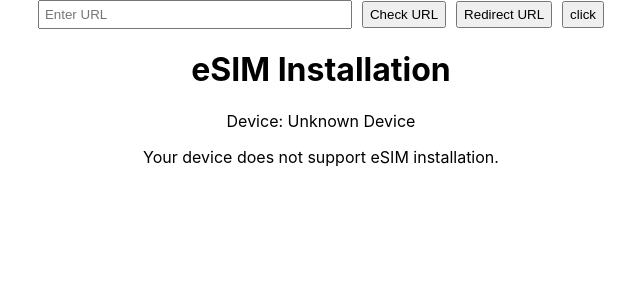
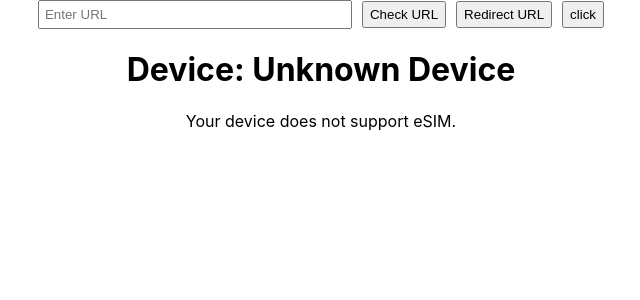
Before and after one commit to jaydipsonani/urlChecker, a React (Create React App) app: page / in a window 1280 px wide. Shown: the top 300 px of the page, without its empty margins (319-959 px from the left). Built offline with nearby package versions, Linux system fonts and the light colour scheme.

Commit message:
Update eSIMChecker.js

```diff
--- a/src/eSIMChecker.js
+++ b/src/eSIMChecker.js
@@ -1,99 +1,71 @@
-import { useEffect, useState } from 'react';
+import React, { useState, useEffect } from 'react';
 
-// Function to detect the platform
-const detectDevicePlatform = () => {
-  const userAgent = navigator.userAgent || navigator.vendor || window.opera;
-
-  if (/iPad|iPhone|iPod/.test(userAgent) && !window.MSStream) {
-    return 'iOS';
-  } else if (/android/i.test(userAgent)) {
-    return 'Android';
-  }
-  return 'Unknown';
+const supportedESIMDevices = {
+  iOS: [
+    'iPhone XS', 'iPhone XS Max', 'iPhone XR', 'iPhone 11', 'iPhone 11 Pro',
+    'iPhone 11 Pro Max', 'iPhone SE (2nd generation)', 'iPhone 12',
+    'iPhone 12 mini', 'iPhone 12 Pro', 'iPhone 12 Pro Max', 'iPhone 13',
+    'iPhone 13 mini', 'iPhone 13 Pro', 'iPhone 13 Pro Max', 'iPhone 14',
+    'iPhone 14 Plus', 'iPhone 14 Pro', 'iPhone 14 Pro Max'
+  ],
+  Android: [
+    'Google Pixel 2', 'Google Pixel 3', 'Google Pixel 3a', 'Google Pixel 4',
+    'Google Pixel 4a', 'Google Pixel 5', 'Google Pixel 5a', 'Samsung Galaxy S20',
+    'Samsung Galaxy S20+', 'Samsung Galaxy S20 Ultra', 'Samsung Galaxy S21',
+    'Samsung Galaxy S21+', 'Samsung Galaxy S21 Ultra'
+  ]
 };
 
-// Function to check eSIM support based on platform and device name
-const detectEsimSupport = () => {
-  const userAgent = navigator.userAgent || navigator.vendor || window.opera;
-  const platform = detectDevicePlatform();
+const ESIMCheck = () => {
+  const [device, setDevice] = useState('');
+  const [isESIMSupported, setIsESIMSupported] = useState(false);
 
-  let esimSupported = false;
-  let deviceName = 'Unknown Device';
+  useEffect(() => {
+    const userAgent = navigator.userAgent || navigator.vendor || window.opera;
 
-  if (platform === 'iOS') {
-    const iOSDeviceMatch = userAgent.match(/iPhone|iPad|iPod/);
-    if (iOSDeviceMatch) {
-      deviceName = iOSDeviceMatch[0];
-      const iOSVersionMatch = userAgent.match(/OS (\d+_\d+)/);
-      if (iOSVersionMatch) {
-        const version = iOSVersionMatch[1].replace('_', '.');
-        esimSupported = parseFloat(version) >= 12; // eSIM support on iOS 12 and above
-        deviceName += ` (iOS ${version})`;
+    // Check for iOS devices
+    if (/iPhone/.test(userAgent)) {
+      const matchedDevice = supportedESIMDevices.iOS.find(device =>
+        userAgent.includes(device)
+      );
+      if (matchedDevice) {
+        setDevice(matchedDevice);
+        setIsESIMSupported(true);
+      } else {
+        setDevice('Unknown iPhone');
       }
     }
-  } else if (platform === 'Android') {
-    // Use a broader regex pattern to match more possible formats
-    const androidDeviceMatch = userAgent.match(/\(([^)]+)\)/);
-    if (androidDeviceMatch) {
-      const deviceInfo = androidDeviceMatch[1].split(';');
-      deviceName = deviceInfo[deviceInfo.length - 1].trim();
 
-      // Specific handling for Pixel devices
-      if (/Pixel/.test(deviceName)) {
-        const pixelModelMatch = deviceName.match(/Pixel\s\d+(\sXL)?(\sa)?/);
-        if (pixelModelMatch) {
-          deviceName = pixelModelMatch[0];
-          esimSupported = true; // Assuming all Pixel devices that match this pattern support eSIM
-        }
+    // Check for Android devices
+    else if (/Android/.test(userAgent)) {
+      const matchedDevice = supportedESIMDevices.Android.find(device =>
+        userAgent.includes(device)
+      );
+      if (matchedDevice) {
+        setDevice(matchedDevice);
+        setIsESIMSupported(true);
       } else {
-        // Fallback for other Android devices
-        const supportedDevices = [
-          'Pixel 3', 'Pixel 3 XL', 'Google Pixel 4', 'Pixel 4 XL', 'Pixel 4a',
-          'Pixel 5', 'Pixel 6', 'Pixel 6 Pro', 'Pixel 7', 'Pixel 7 Pro',
-        ];
-
-        esimSupported = supportedDevices.some(device => deviceName.includes(device));
+        setDevice('Unknown Android Device');
       }
+    } else {
+      setDevice('Unknown Device');
     }
-  }
-
-  return { esimSupported, deviceName };
-};
-
-const InstallESimPage = () => {
-  const [esimSupported, setEsimSupported] = useState(false);
-  const [deviceName, setDeviceName] = useState('');
-
-  useEffect(() => {
-    const { esimSupported, deviceName } = detectEsimSupport();
-    console.log("eSIM Supported:", esimSupported); // Log result for debugging
-    console.log("Device Name:", deviceName); // Log device name for debugging
-    setEsimSupported(esimSupported);
-    setDeviceName(deviceName);
   }, []);
-
-  const redirectToEsimSetup = () => {
-    const smdpAddress = 'your_smdp_address'; // Replace with actual SM-DP+ Address
-    const activationCode = 'your_activation_code'; // Replace with actual Activation Code
-    const url = `https://esimsetup.apple.com/esim_qrcode_provisioning?carddata=LPA:1$${smdpAddress}$${activationCode}`;
-
-    window.location.href = url;
-  };
 
   return (
     <div>
-      <h1>eSIM Installation</h1>
-      <p>Device: {deviceName}</p>
-      {esimSupported ? (
-        <button onClick={redirectToEsimSetup}>Install eSIM</button>
+      <h1>Device: {device}</h1>
+      {isESIMSupported ? (
+        <p>Your device supports eSIM.</p>
       ) : (
-        <p>Your device does not support eSIM installation.</p>
+        <p>Your device does not support eSIM.</p>
       )}
     </div>
   );
 };
 
-export default InstallESimPage;
+export default ESIMCheck;
+
 
 // ======================================================================================================================
 
```
